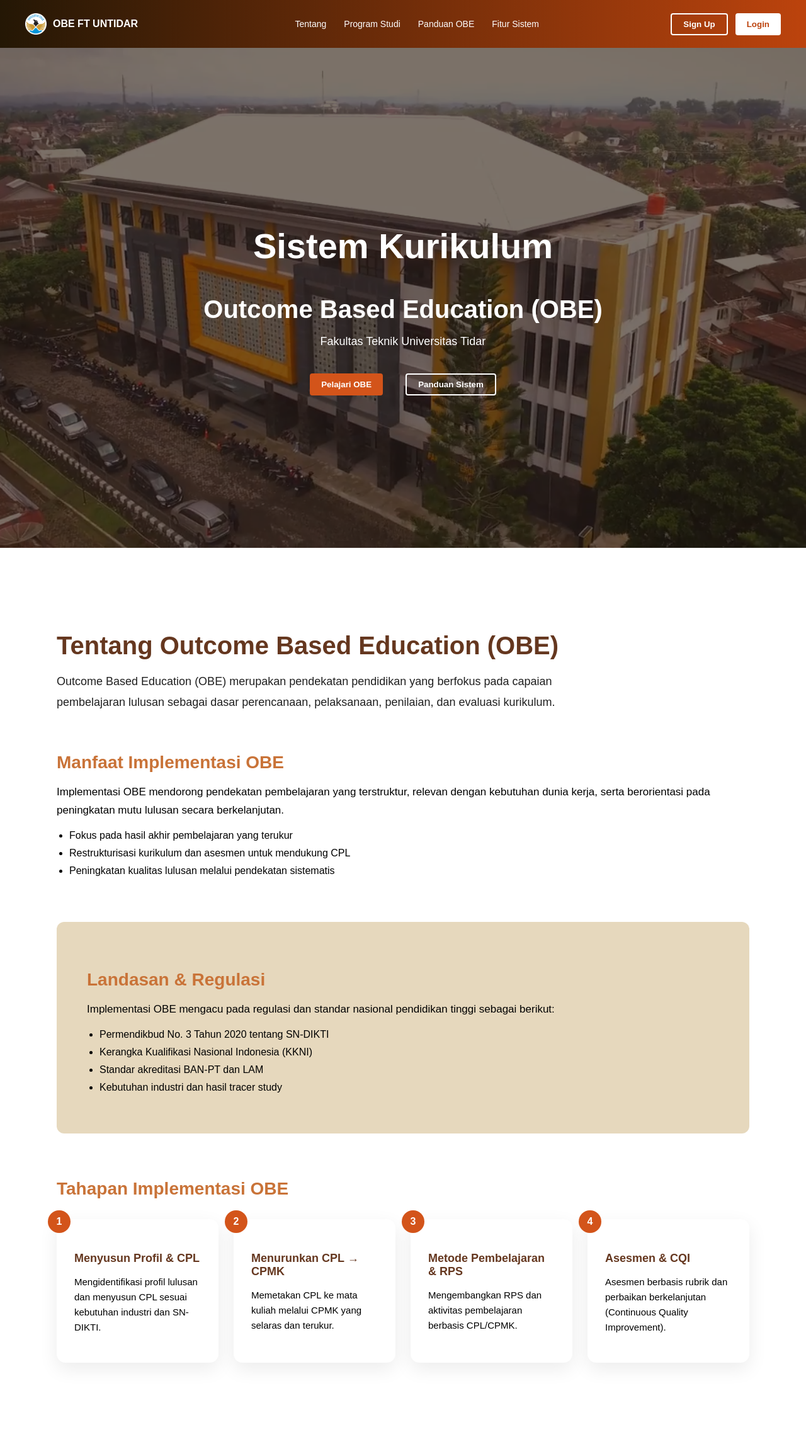
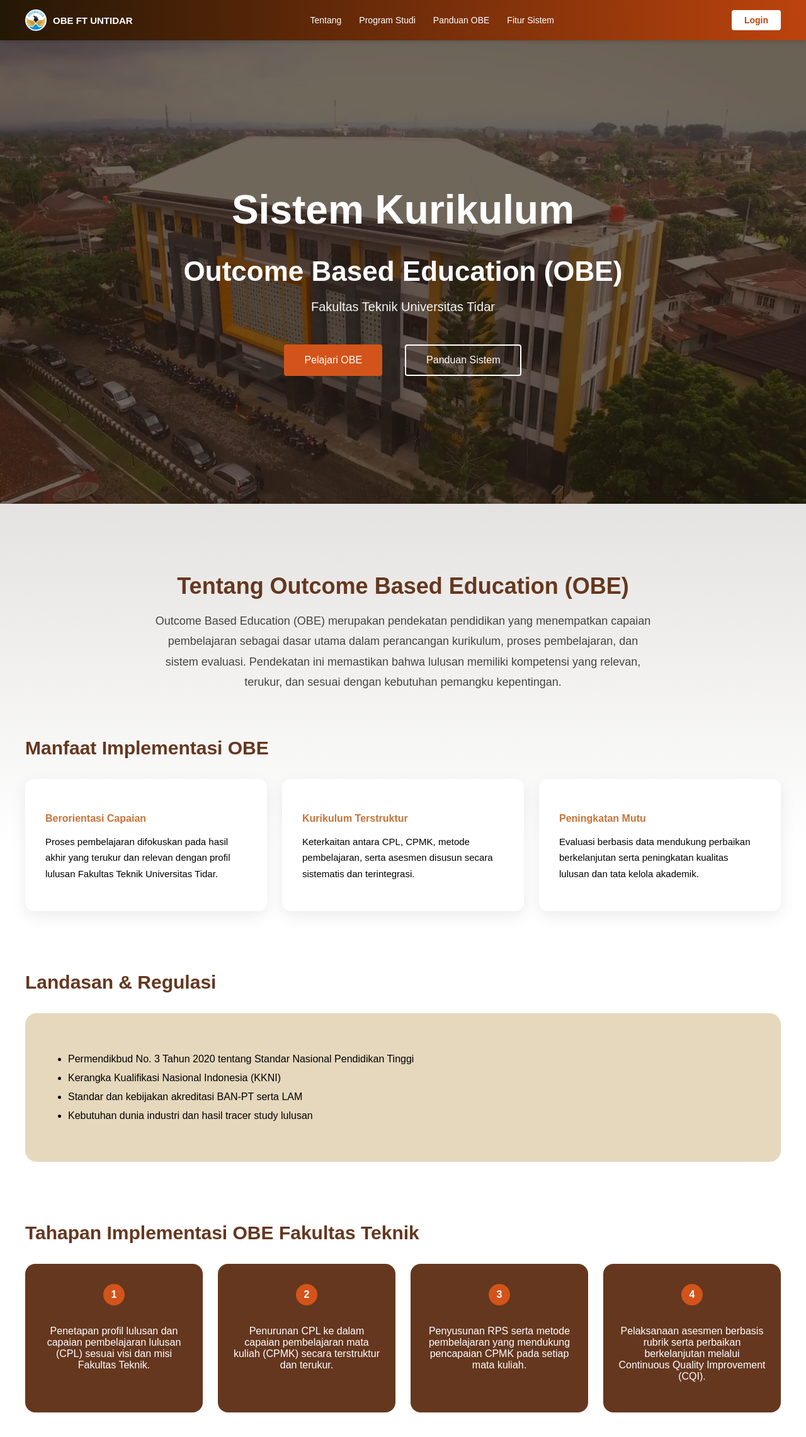
Before and after one commit to zharifanm/OBEFT, a React (Vite) app in the folder obe-frontend/: page / in a window 1280 px wide. Shown: the top 2282 px of the page at 63% size. Built offline with nearby package versions, Linux system fonts and the light colour scheme.

Commit message:
Perbaikan Navigasi bar, halaman tentang, dan sedikit responsif untuk Navigasi bar

```diff
--- a/obe-frontend/src/components/AboutOBE/AboutOBE.css
+++ b/obe-frontend/src/components/AboutOBE/AboutOBE.css
@@ -1,113 +1,153 @@
+/* =========================
+   SECTION WRAPPER
+   ========================= */
 .about-obe {
-  background: #ffffff;
-  padding: 100px 24px;
+  background: linear-gradient(
+    180deg,
+    rgba(36, 23, 5, 0.12) 0%,
+    #ffffff 35%
+  );
+  padding: 80px 0 120px;
 }
 
-.about-obe__container {
-  max-width: 1100px;
+/* =========================
+   MAIN CONTAINER (KUNCI!)
+   ========================= */
+.about-container {
+  max-width: 1200px;
   margin: 0 auto;
+  padding: 0 24px;
 }
 
-/* ===== HEADER ===== */
-.about-obe__header {
+/* =========================
+   HEADER
+   ========================= */
+.about-header {
+  text-align: center;
   max-width: 800px;
-  margin-bottom: 64px;
+  margin: 0 auto 72px;
 }
 
-.about-obe__header h2 {
-  font-size: 40px;
+.about-header h2 {
+  font-size: 36px;
   color: var(--seal-brown);
   margin-bottom: 16px;
 }
 
-.about-obe__header p {
+.about-header p {
   font-size: 18px;
   line-height: 1.8;
-  color: var(--text-dark);
+  color: #444;
 }
 
-/* ===== SECTION ===== */
-.about-obe__section {
-  margin-bottom: 72px;
+/* =========================
+   SECTION TITLE
+   ========================= */
+.section-title {
+  font-size: 30px;
+  color: var(--seal-brown);
+  margin-bottom: 32px;
 }
 
-.about-obe__section--alt {
+/* =========================
+   MANFAAT GRID
+   ========================= */
+.manfaat-grid {
+  display: grid;
+  grid-template-columns: repeat(3, 1fr);
+  gap: 24px;
+  margin-bottom: 96px;
+}
+
+.manfaat-card {
+  background: #ffffff;
+  padding: 32px;
+  border-radius: 14px;
+  box-shadow: 0 8px 24px rgba(0,0,0,0.08);
+}
+
+.manfaat-card h4 {
+  color: var(--cocoa-brown);
+  margin-bottom: 12px;
+}
+
+.manfaat-card p {
+  font-size: 15px;
+  line-height: 1.7;
+}
+
+/* =========================
+   LANDASAN
+   ========================= */
+.landas-box {
   background: var(--pearl);
   padding: 48px;
-  border-radius: 12px;
+  border-radius: 18px;
+  margin-bottom: 96px;
 }
 
-.about-obe__section h3 {
-  font-size: 28px;
-  color: var(--cocoa-brown);
+.landas-box ul {
+  padding-left: 20px;
+}
+
+.landas-box li {
+  font-size: 16px;
+  margin-bottom: 12px;
+}
+
+/* =========================
+   TAHAPAN GRID
+   ========================= */
+.tahapan-grid {
+  display: grid;
+  grid-template-columns: repeat(4, 1fr);
+  gap: 24px;
+}
+
+.tahapan-card {
+  background: var(--seal-brown);
+  color: white;
+  padding: 32px 24px;
+  border-radius: 16px;
+  text-align: center;
+}
+
+.tahapan-card span {
+  display: inline-flex;
+  width: 34px;
+  height: 34px;
+  background: var(--rust);
+  border-radius: 50%;
+  align-items: center;
+  justify-content: center;
+  font-weight: bold;
   margin-bottom: 16px;
 }
 
-.about-obe__section p {
-  font-size: 17px;
-  line-height: 1.7;
-  margin-bottom: 16px;
+/* =========================
+   RESPONSIVE
+   ========================= */
+@media (max-width: 1024px) {
+  .manfaat-grid {
+    grid-template-columns: repeat(2, 1fr);
+  }
+
+  .tahapan-grid {
+    grid-template-columns: repeat(2, 1fr);
+  }
 }
 
-/* ===== LIST ===== */
-.about-obe__list {
-  padding-left: 20px;
-}
-
-.about-obe__list li {
-  font-size: 16px;
-  margin-bottom: 10px;
-}
-
-/* ===== STEPS ===== */
-.about-obe__steps {
-  display: grid;
-  grid-template-columns: repeat(auto-fit, minmax(240px, 1fr));
-  gap: 24px;
-  margin-top: 32px;
-}
-
-.obe-step {
-  background: #ffffff;
-  border-radius: 14px;
-  padding: 28px;
-  box-shadow: 0 10px 30px rgba(0,0,0,0.08);
-  position: relative;
-}
-
-.obe-step__number {
-  position: absolute;
-  top: -14px;
-  left: -14px;
-  background: var(--rust);
-  color: white;
-  font-weight: bold;
-  width: 36px;
-  height: 36px;
-  border-radius: 50%;
-  display: flex;
-  align-items: center;
-  justify-content: center;
-}
-
-.obe-step h4 {
-  font-size: 18px;
-  margin-bottom: 10px;
-  color: var(--seal-brown);
-}
-
-.obe-step p {
-  font-size: 15px;
-  line-height: 1.6;
-}
-
-/* ===== RESPONSIVE ===== */
-@media (max-width: 768px) {
-  .about-obe__header h2 {
-    font-size: 32px;
+@media (max-width: 640px) {
+  .manfaat-grid,
+  .tahapan-grid {
+    grid-template-columns: 1fr;
   }
 
-  .about-obe__section--alt {
-    padding: 32px 24px;
+  .about-header h2 {
+    font-size: 28px;
+  }
+
+  .section-title {
+    font-size: 24px;
   }
 }
--- a/obe-frontend/src/components/AboutOBE/AboutOBE.jsx
+++ b/obe-frontend/src/components/AboutOBE/AboutOBE.jsx
@@ -3,91 +3,100 @@
 export default function AboutOBE() {
   return (
     <section className="about-obe">
-      <div className="about-obe__container">
+      <div className="about-container">
 
-        {/* ===== JUDUL UTAMA ===== */}
-        <div className="about-obe__header">
+        {/* ================= HEADER ================= */}
+        <div className="about-header">
           <h2>Tentang Outcome Based Education (OBE)</h2>
           <p>
             Outcome Based Education (OBE) merupakan pendekatan pendidikan yang
-            berfokus pada capaian pembelajaran lulusan sebagai dasar perencanaan,
-            pelaksanaan, penilaian, dan evaluasi kurikulum.
+            menempatkan capaian pembelajaran sebagai dasar utama dalam
+            perancangan kurikulum, proses pembelajaran, dan sistem evaluasi.
+            Pendekatan ini memastikan bahwa lulusan memiliki kompetensi yang
+            relevan, terukur, dan sesuai dengan kebutuhan pemangku kepentingan.
           </p>
         </div>
 
-        {/* ===== MANFAAT ===== */}
-        <div className="about-obe__section">
-          <h3>Manfaat Implementasi OBE</h3>
+        {/* ================= MANFAAT ================= */}
+        <h3 className="section-title">Manfaat Implementasi OBE</h3>
+        <div className="manfaat-grid">
+
+          <div className="manfaat-card">
+            <h4>Berorientasi Capaian</h4>
             <p>
-            Implementasi OBE mendorong pendekatan pembelajaran yang terstruktur,
-            relevan dengan kebutuhan dunia kerja, serta berorientasi pada
-            peningkatan mutu lulusan secara berkelanjutan.
+              Proses pembelajaran difokuskan pada hasil akhir yang terukur dan
+              relevan dengan profil lulusan Fakultas Teknik Universitas Tidar.
             </p>
+          </div>
 
-          <ul className="about-obe__list">
-            <li>Fokus pada hasil akhir pembelajaran yang terukur</li>
-            <li>Restrukturisasi kurikulum dan asesmen untuk mendukung CPL</li>
-            <li>Peningkatan kualitas lulusan melalui pendekatan sistematis</li>
+          <div className="manfaat-card">
+            <h4>Kurikulum Terstruktur</h4>
+            <p>
+              Keterkaitan antara CPL, CPMK, metode pembelajaran, serta asesmen
+              disusun secara sistematis dan terintegrasi.
+            </p>
+          </div>
+
+          <div className="manfaat-card">
+            <h4>Peningkatan Mutu</h4>
+            <p>
+              Evaluasi berbasis data mendukung perbaikan berkelanjutan serta
+              peningkatan kualitas lulusan dan tata kelola akademik.
+            </p>
+          </div>
+
+        </div>
+
+        {/* ================= LANDASAN ================= */}
+        <h3 className="section-title">Landasan & Regulasi</h3>
+        <div className="landas-box">
+          <ul>
+            <li>Permendikbud No. 3 Tahun 2020 tentang Standar Nasional Pendidikan Tinggi</li>
+            <li>Kerangka Kualifikasi Nasional Indonesia (KKNI)</li>
+            <li>Standar dan kebijakan akreditasi BAN-PT serta LAM</li>
+            <li>Kebutuhan dunia industri dan hasil tracer study lulusan</li>
           </ul>
         </div>
 
-        {/* ===== LANDASAN ===== */}
-        <div className="about-obe__section about-obe__section--alt">
-          <h3>Landasan & Regulasi</h3>
+        {/* ================= TAHAPAN ================= */}
+        <h3 className="section-title">
+          Tahapan Implementasi OBE Fakultas Teknik
+        </h3>
+
+        <div className="tahapan-grid">
+
+          <div className="tahapan-card">
+            <span>1</span>
             <p>
-            Implementasi OBE mengacu pada regulasi dan standar nasional
-            pendidikan tinggi sebagai berikut:
-          </p>
-
-          <ul className="about-obe__list">
-            <li>Permendikbud No. 3 Tahun 2020 tentang SN-DIKTI</li>
-            <li>Kerangka Kualifikasi Nasional Indonesia (KKNI)</li>
-            <li>Standar akreditasi BAN-PT dan LAM</li>
-            <li>Kebutuhan industri dan hasil tracer study</li>
-          </ul>
-        </div>
-
-        {/* ===== TAHAPAN ===== */}
-        <div className="about-obe__section">
-          <h3>Tahapan Implementasi OBE</h3>
-
-          <div className="about-obe__steps">
-            <div className="obe-step">
-              <span className="obe-step__number">1</span>
-              <h4>Menyusun Profil & CPL</h4>
-              <p>
-                Mengidentifikasi profil lulusan dan menyusun CPL sesuai
-                kebutuhan industri dan SN-DIKTI.
+              Penetapan profil lulusan dan capaian pembelajaran lulusan (CPL)
+              sesuai visi dan misi Fakultas Teknik.
             </p>
           </div>
 
-            <div className="obe-step">
-              <span className="obe-step__number">2</span>
-              <h4>Menurunkan CPL → CPMK</h4>
+          <div className="tahapan-card">
+            <span>2</span>
             <p>
-                Memetakan CPL ke mata kuliah melalui CPMK yang selaras dan
-                terukur.
+              Penurunan CPL ke dalam capaian pembelajaran mata kuliah (CPMK)
+              secara terstruktur dan terukur.
             </p>
           </div>
 
-            <div className="obe-step">
-              <span className="obe-step__number">3</span>
-              <h4>Metode Pembelajaran & RPS</h4>
+          <div className="tahapan-card">
+            <span>3</span>
             <p>
-                Mengembangkan RPS dan aktivitas pembelajaran berbasis
-                CPL/CPMK.
+              Penyusunan RPS serta metode pembelajaran yang mendukung pencapaian
+              CPMK pada setiap mata kuliah.
             </p>
           </div>
 
-            <div className="obe-step">
-              <span className="obe-step__number">4</span>
-              <h4>Asesmen & CQI</h4>
+          <div className="tahapan-card">
+            <span>4</span>
             <p>
-                Asesmen berbasis rubrik dan perbaikan berkelanjutan
-                (Continuous Quality Improvement).
+              Pelaksanaan asesmen berbasis rubrik serta perbaikan berkelanjutan
+              melalui Continuous Quality Improvement (CQI).
             </p>
           </div>
-          </div>
+
         </div>
 
       </div>
--- a/obe-frontend/src/components/Hero/Hero.css
+++ b/obe-frontend/src/components/Hero/Hero.css
@@ -1,53 +1,100 @@
+/* =========================
+   HERO WRAPPER
+   ========================= */
 .hero {
-  min-height: 100vh;
+  min-height: calc(100vh - var(--navbar-height));
   background-size: cover;
   background-position: center;
-  padding-top: 70px;
+  background-repeat: no-repeat;
 }
 
+/* =========================
+   OVERLAY
+   ========================= */
 .hero__overlay {
-  min-height: 100vh;
-  background: rgba(36, 23, 5, 0.6);
+  min-height: calc(100vh - var(--navbar-height));
+  background: rgba(36, 23, 5, 0.65);
+
   display: flex;
   align-items: center;
   justify-content: center;
 }
 
+/* =========================
+   CONTENT
+   ========================= */
 .hero__content {
+  max-width: 900px;
+  padding: 0 24px;
   text-align: center;
   color: white;
-  max-width: 900px;
-  padding: 0 24px;
+
+  transform: translateY(-12px);
 }
 
 .hero__content h1 {
-  font-size: 56px;
+  font-size: clamp(36px, 5vw, 64px);
+  font-weight: 700;
+  margin-bottom: 8px;
 }
 
 .hero__content h2 {
-  font-size: 40px;
-  margin: 12px 0;
+  font-size: clamp(24px, 3.5vw, 44px);
+  font-weight: 600;
+  margin-bottom: 16px;
 }
 
 .hero__content p {
-  font-size: 18px;
-  margin-bottom: 40px;
+  font-size: clamp(15px, 2.2vw, 20px);
+  margin-bottom: 48px;
+  opacity: 0.95;
 }
 
+/* =========================
+   ACTION BUTTONS
+   ========================= */
 .hero__actions {
   display: flex;
   justify-content: center;
   gap: 36px;
+  flex-wrap: wrap;
 }
 
 .btn--primary {
   background: var(--rust);
+  color: white;
   border: none;
-  color: white;
+  padding: 14px 32px;
+  font-size: 16px;
+  border-radius: 4px;
+  cursor: pointer;
 }
 
 .btn--ghost {
   background: transparent;
+  color: white;
   border: 2px solid white;
-  color: white;
+  padding: 14px 32px;
+  font-size: 16px;
+  border-radius: 4px;
+  cursor: pointer;
 }
+
+/* =========================
+   MOBILE OPTIMIZATION
+   ========================= */
+@media (max-width: 768px) {
+  .hero__content {
+    transform: translateY(-6px);
+  }
+
+  .hero__actions {
+    gap: 20px;
+  }
+
+  .btn--primary,
+  .btn--ghost {
+    width: 100%;
+    max-width: 280px;
+  }
+}
--- a/obe-frontend/src/components/Navbar/Navbar.css
+++ b/obe-frontend/src/components/Navbar/Navbar.css
@@ -1,64 +1,186 @@
+/* =========================
+   NAVBAR WRAPPER
+   ========================= */
 .navbar {
   position: fixed;
   top: 0;
   width: 100%;
-  z-index: 100;
-  background: linear-gradient(90deg, #241705, #BC430D);
+  height: var(--navbar-height);
+  z-index: 1000;
+
+  background: linear-gradient(
+    90deg,
+    #241705 0%,
+    #BC430D 100%
+  );
+
+  box-shadow: 0 2px 6px rgba(0,0,0,0.15);
 }
 
+/* =========================
+   CONTAINER
+   ========================= */
 .navbar__container {
   max-width: var(--container-width);
-  margin: auto;
-  padding: 14px 24px;
+  margin: 0 auto;
+  height: 100%;
+  padding: 0 32px;
+
   display: flex;
   align-items: center;
   justify-content: space-between;
 }
 
+/* =========================
+   BRAND
+   ========================= */
 .navbar__brand {
   display: flex;
   align-items: center;
   gap: 10px;
-  color: white;
-  font-weight: 600;
 }
 
 .navbar__brand img {
   width: 34px;
+  height: auto;
+}
+
+.navbar__brand span {
+  font-size: 15px;
+  font-weight: 600;
+  color: #ffffff;
+  white-space: nowrap;
+}
+
+/* =========================
+   DESKTOP MENU
+   ========================= */
+.navbar__nav {
+  flex: 1;
+  display: flex;
+  justify-content: center;
 }
 
 .navbar__menu {
   list-style: none;
   display: flex;
   gap: 28px;
+  margin: 0;
+  padding: 0;
 }
 
 .navbar__menu li {
-  color: white;
   font-size: 14px;
+  font-weight: 500;
+  color: #ffffff;
+  cursor: pointer;
+  position: relative;
+}
+
+/* underline hover */
+.navbar__menu li::after {
+  content: "";
+  position: absolute;
+  left: 0;
+  bottom: -6px;
+  width: 0;
+  height: 2px;
+  background: #ffffff;
+  transition: width 0.2s ease;
+}
+
+.navbar__menu li:hover::after {
+  width: 100%;
+}
+
+/* =========================
+   ACTION
+   ========================= */
+.navbar__actions {
+  display: flex;
+  align-items: center;
+}
+
+.btn--login {
+  padding: 8px 20px;
+  font-size: 14px;
+  font-weight: 600;
+
+  background: #ffffff;
+  color: #BC430D;
+  border: none;
+  border-radius: 4px;
   cursor: pointer;
 }
 
-.navbar__actions {
-  display: flex;
-  gap: 12px;
-}
-
-.btn {
-  padding: 8px 18px;
-  border-radius: 4px;
-  font-weight: 600;
+/* =========================
+   HAMBURGER
+   ========================= */
+.navbar__toggle {
+  display: none;
+  background: none;
+  border: none;
+  font-size: 26px;
+  color: white;
   cursor: pointer;
 }
 
-.btn--outline {
-  background: transparent;
-  border: 2px solid white;
-  color: white;
+/* =========================
+   MOBILE MENU
+   ========================= */
+.navbar__mobile {
+  background: linear-gradient(
+    90deg,
+    #241705 0%,
+    #BC430D 100%
+  );
+  padding: 16px 24px;
 }
 
-.btn--solid {
-  background: white;
-  border: none;
-  color: #BC430D;
+.navbar__mobile ul {
+  list-style: none;
+  margin: 0;
+  padding: 0;
+
+  display: flex;
+  flex-direction: column;
+  gap: 16px;
 }
+
+.navbar__mobile li {
+  color: white;
+  font-size: 16px;
+  font-weight: 500;
+  cursor: pointer;
+}
+
+.mobile-login {
+  margin-top: 12px;
+  padding-top: 12px;
+  border-top: 1px solid rgba(255,255,255,0.3);
+}
+
+/* =========================
+   RESPONSIVE
+   ========================= */
+@media (max-width: 768px) {
+
+  /* hide desktop menu */
+  .navbar__nav,
+  .navbar__actions {
+    display: none;
+  }
+
+  /* show hamburger */
+  .navbar__toggle {
+    display: block;
+  }
+
+  .navbar__container {
+    padding: 0 20px;
+  }
+
+  .navbar__brand span {
+    font-size: 14px;
+  }
+}
--- a/obe-frontend/src/components/Navbar/Navbar.jsx
+++ b/obe-frontend/src/components/Navbar/Navbar.jsx
@@ -1,27 +1,57 @@
-import "./Navbar.css";
+
+import { useState } from "react";import "./Navbar.css";
 import logoUntidar from "../../assets/images/LogoUntidar.png";
 
 export default function Navbar() {
+  const [open, setOpen] = useState(false);
+
   return (
     <header className="navbar">
       <div className="navbar__container">
+
+        {/* BRAND */}
         <div className="navbar__brand">
-          <img src={logoUntidar} alt="Logo UNTIDAR" />
+          <img src={logoUntidar} alt="Logo Universitas Tidar" />
           <span>OBE FT UNTIDAR</span>
         </div>
 
+        {/* MENU DESKTOP */}
+        <nav className="navbar__nav">
           <ul className="navbar__menu">
             <li>Tentang</li>
             <li>Program Studi</li>
             <li>Panduan OBE</li>
             <li>Fitur Sistem</li>
           </ul>
+        </nav>
 
+        {/* ACTION DESKTOP */}
         <div className="navbar__actions">
-          <button className="btn btn--outline">Sign Up</button>
-          <button className="btn btn--solid">Login</button>
+          <button className="btn btn--login">Login</button>
         </div>
+
+        {/* HAMBURGER (MOBILE) */}
+        <button
+          className="navbar__toggle"
+          onClick={() => setOpen(!open)}
+          aria-label="Toggle navigation"
+        >
+          ☰
+        </button>
       </div>
+
+      {/* MENU MOBILE */}
+      {open && (
+        <div className="navbar__mobile">
+          <ul>
+            <li>Tentang</li>
+            <li>Program Studi</li>
+            <li>Panduan OBE</li>
+            <li>Fitur Sistem</li>
+            <li className="mobile-login">Login</li>
+          </ul>
+        </div>
+      )}
     </header>
   );
 }
--- a/obe-frontend/src/styles/variables.css
+++ b/obe-frontend/src/styles/variables.css
@@ -1,4 +1,6 @@
 :root {
+  --navbar-height: 64px;
+
   --pearl: #E6D8BD;
   --cocoa-brown: #C97338;
   --rust: #D3541A;
@@ -13,5 +15,6 @@
 
 body {
   margin: 0;
+  padding-top: var(--navbar-height);
   font-family: Arial, Helvetica, sans-serif;
 }
```
Lines whose indentation alone changed are shown as unchanged.
